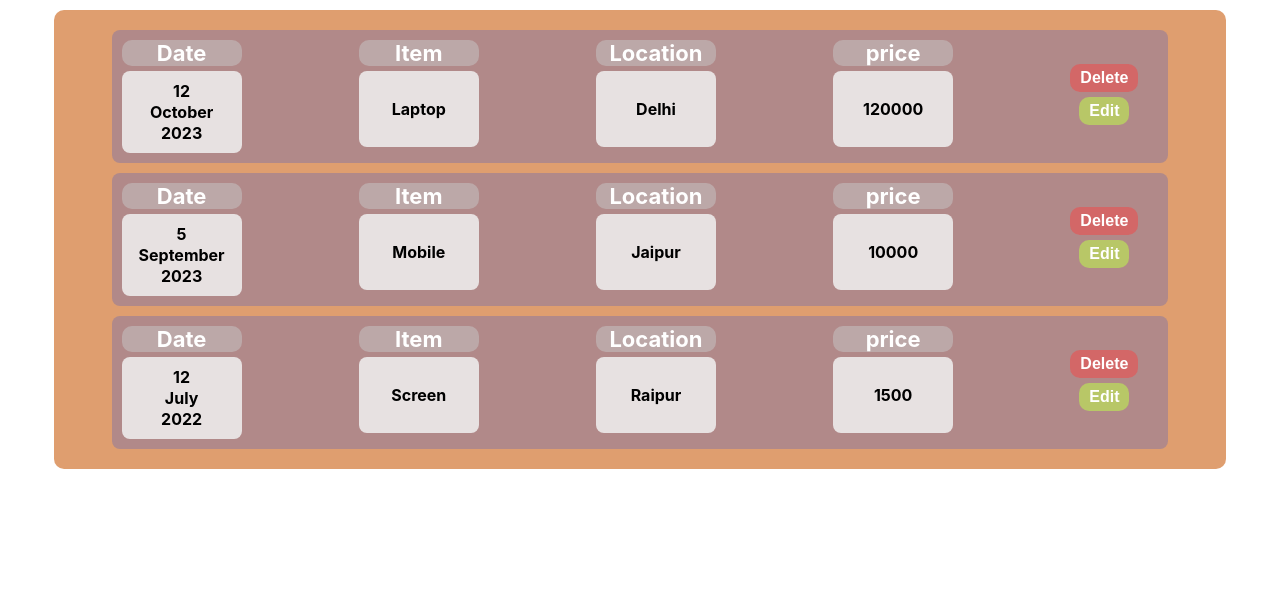
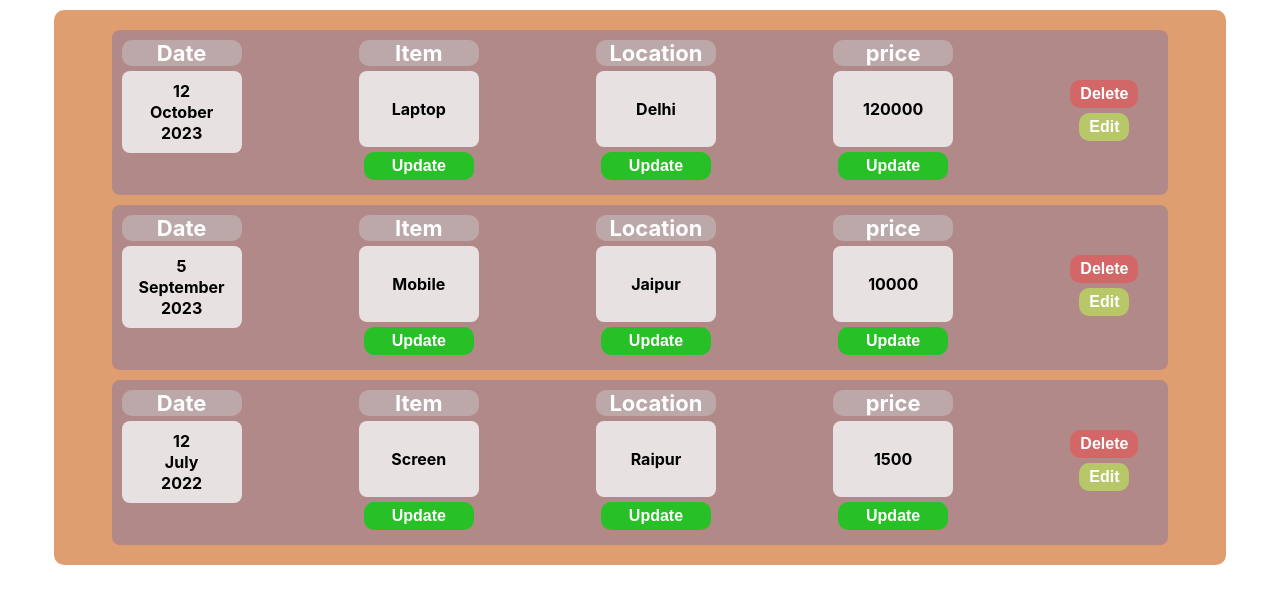
Before and after one commit to YAMITRAO/practicingProject, a React (Create React App) app: page / in a window 1280 px wide. Shown: the top 604 px of the page. Built offline with nearby package versions, Linux system fonts and the light colour scheme.

Commit message:
update button added with function of useState

```diff
--- a/src/component/ButtonCompo/Edit.js
+++ b/src/component/ButtonCompo/Edit.js
@@ -1,7 +1,12 @@
 import ButtonCard from "../UI/ButtonCard";
+import { useState } from "react";
 import "./Edit.css"
 
 const Edit = () => {
+
+    const [val, setVal] = useState("hello");
+
+
 
     const edited = () => {
         console.log("Edited")
--- a/src/component/ExpenseItem/ExpenseDetails.css
+++ b/src/component/ExpenseItem/ExpenseDetails.css
@@ -1,4 +1,5 @@
 .expense{
+    display: flex;
     border-radius: 8px;
     background-color: rgba(238, 235, 235, 0.9);
     padding: 10px;
@@ -7,10 +8,9 @@
     font-weight: bold;
    overflow: scroll;
    width: 100px;
-   text-align: center;
    height: 56px;
-   display: flex;
-   justify-content: center;
+
+
 }
 
 .itemDes{
@@ -22,3 +22,11 @@
     background-color: rgba(200,200,200,0.5);
     border-radius: 10px;
 }
+.updateButton{
+    background-color: rgba(26, 199, 29, 0.9);
+    width: 110px;
+    /* padding:10px */
+    margin-top: 5px;
+    margin-left: 5px;
+
+}
--- a/src/component/ExpenseItem/ExpenseDetails.js
+++ b/src/component/ExpenseItem/ExpenseDetails.js
@@ -1,22 +1,53 @@
 import "./ExpenseDetails.css";
+import ButtonCard from "../UI/ButtonCard"
+import { useState } from "react";
 
 
 const ExpenseDetails = (props) => {
+
+    const [name , setName] = useState(props.name);
+    const [location, setLocation] = useState(props.location);
+    const [rate, setRate] = useState(props.rate);
+
+
+    const nameUpdateFun = ( ) => {
+        let updatedValue = prompt("Updated name ");
+        if(updatedValue.length > 0){
+            setName(updatedValue);
+        }
+
+    };
+    const locationUpdateFun = () => {
+        let updatedValue = prompt("Updated location");
+        if(updatedValue.length > 0){
+        setLocation(updatedValue);
+        }
+    };
+    const rateUpdateFun = () => {
+        let updatedValue = prompt("Updated rate value");
+        if(updatedValue.length > 0) {
+        setRate(updatedValue);
+        }
+    }
 
     return(
         <>
         <div>
             <div className="itemDes">Item</div>
-         <div className="expense">{props.name}</div>
+         <div className="expense">{name}</div>
+         <ButtonCard button={nameUpdateFun}className="updateButton">Update</ButtonCard>
         </div>
+
         <div>
         <div className="itemDes">Location</div>
-        <div className="expense">{props.location}</div>
+        <div className="expense">{location}</div>
+        <ButtonCard button={locationUpdateFun}className="updateButton">Update</ButtonCard>
         </div>
 
         <div>
         <div className="itemDes">price</div>
-        <div className="expense">{props.rate}</div>
+        <div className="expense">{rate}</div>
+        <ButtonCard button={rateUpdateFun}className="updateButton">Update</ButtonCard>
         </div>
 
 
```
